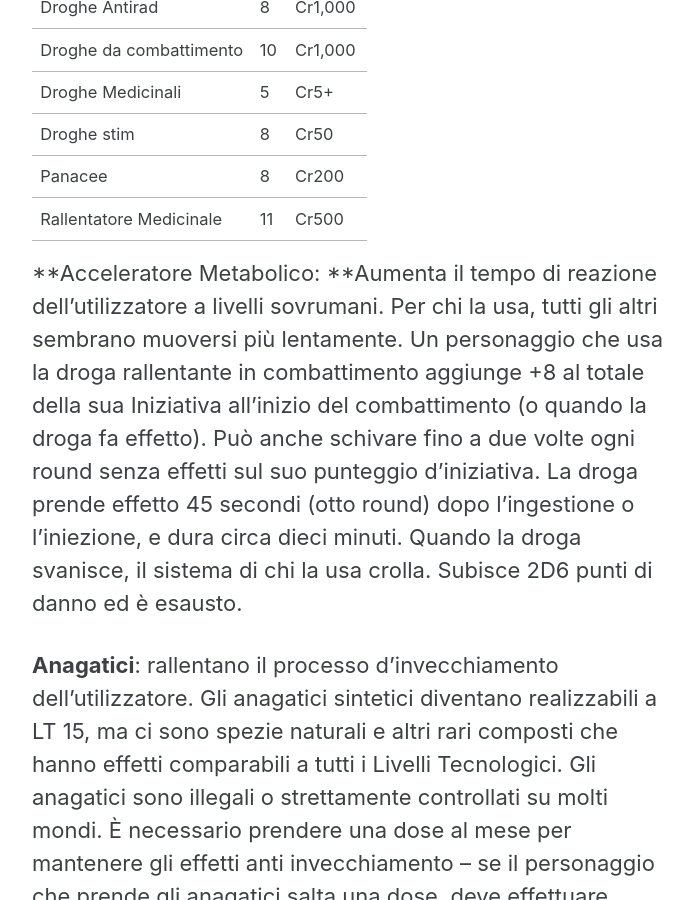
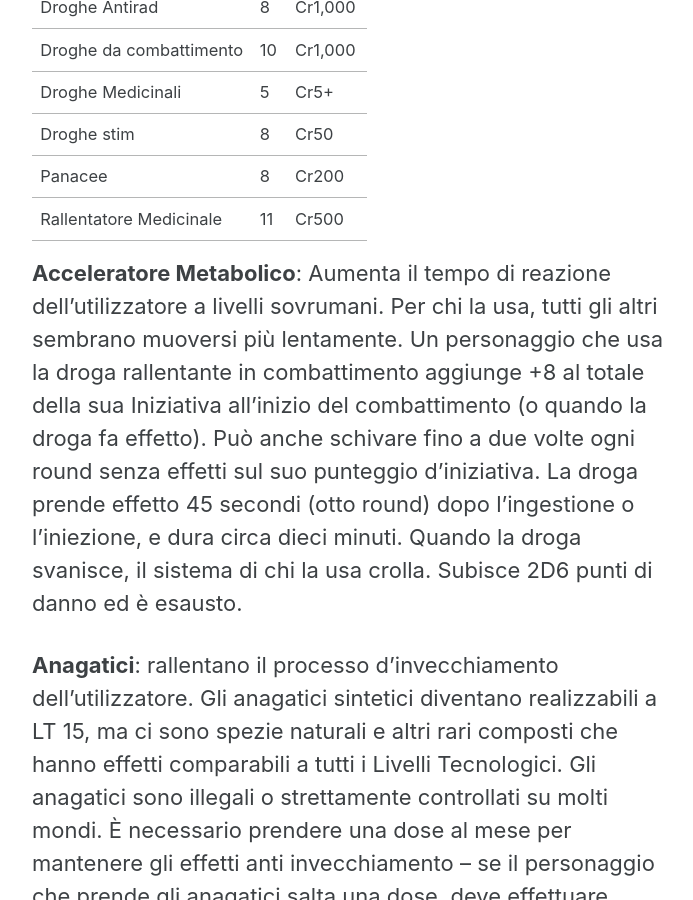
Before and after one commit to Italian-Translation-Alliance/cepheus-engine-ita.github.io, a Jekyll site: the page built from _srd/libro_primo/ch4_equipaggiamento.md, in a window 1280 px wide and 900 px high, scrolled down 13831 px. Shown: the whole window, without its empty margins (290-983 px from the left). Built offline with Jekyll 4.4.1, drawn with Linux system fonts in a browser that asks for light colours; cached includes are drawn as plain includes; some of the changed text lies outside the part shown.

```diff
--- a/_srd/libro_primo/ch4_equipaggiamento.md
+++ b/_srd/libro_primo/ch4_equipaggiamento.md
@@ -342,7 +342,7 @@ nelle campagne di Cepheus Engine.
 | Panacee                 | 8   | Cr200   |
 | Rallentatore Medicinale | 11  | Cr500   |
 
-**Acceleratore Metabolico: **Aumenta il tempo di reazione
+**Acceleratore Metabolico**: Aumenta il tempo di reazione
 dell’utilizzatore a livelli sovrumani. Per chi la usa, tutti gli altri
 sembrano muoversi più lentamente. Un personaggio che usa la droga
 rallentante in combattimento aggiunge +8 al totale della sua Iniziativa
@@ -430,7 +430,7 @@ Mondo con Livello di Legge di 1 o più.
 | Nucleare Tascabile | 12  | 2D6 x 20 | 15D6 metri | 20,000     |
 | TDX                | 12  | 4D6      | 4D6 metri  | 1,000      |
 
-**Nucleare Tascabile: **Assolutamente illegale su molti pianeti, la
+**Nucleare Tascabile**: Assolutamente illegale su molti pianeti, la
 nucleare tascabile ha in realtà le dimensioni di una ventiquattrore, per
 cui è troppo grande per entrare in un lanciagranate.
 
@@ -633,7 +633,7 @@ o Esperto Gioco d’Azzardo per adattarli meglio al loro stile di vita.
 
 ### Opzioni
 
-**Arma Integrata: **Qualsiasi arma adeguata può essere aggiunta a un
+**Arma Integrata**: Qualsiasi arma adeguata può essere aggiunta a un
 drone o a un robot, al costo di Cr 10.000 + il costo dell’arma.
 
 **Armatura**: L’armatura può essere aumentata di 5, il che aumenta il
@@ -779,7 +779,7 @@ e li rende capaci di fare azioni, persino negli ambienti più insoliti.
 | Zaino Propulsore         | 9   | Cr2,000   | 5    |
 | Generatore Portatile     | 10  | Cr500,000 | 15   |
 
-**Abbigliamento Artico: **Protegge dal clima glaciale (-20°C o meno).
+**Abbigliamento Artico**: Protegge dal clima glaciale (-20°C o meno).
 Fornisce un MD+2 su tutte le prove di Resistenza effettuate per
 resistere agli effetti di esposizione al clima freddo. Il peso è ridotto
 di 1kg ogni 5 LT.
@@ -856,11 +856,11 @@ Le abilità tecniche richiedono strumenti specialistici di vario tipo.
 | Toolkit Scientifico    | 9   | Cr1,000 | 12   |
 | Toolkit di Agrimensura | 9   | Cr1,000 | 12   |
 
-**Grimaldelli: **Permettono di forzare normali serratura meccaniche. Gli
+**Grimaldelli**: Permettono di forzare normali serratura meccaniche. Gli
 strumenti da scasso sono illegali sui mondi con livello di legge 8+; su
 questi mondi il prezzo cresce a Cr100 o più.
 
-**Kit Medico: **Questo kit medico contiene dispositivi diagnostici e
+**Kit Medico**: Questo kit medico contiene dispositivi diagnostici e
 scanner, strumenti chirurgici e una quantità di medicinali e
 antibiotici, permettendo al medico di praticare l’arte nel suo campo.
 
@@ -902,7 +902,7 @@ hanno i seguenti tratti:
 
 **LT**: Il Livello Tecnologico minimo a cui quel veicolo è disponibile
 
-**Abilità:**: Quale abilità è necessaria per guidare o pilotare il
+**Abilità**: Quale abilità è necessaria per guidare o pilotare il
 veicolo.
 
 **Agilità (Agi)**: Quanto è facile da guidare il veicolo, espresso sotto
@@ -949,7 +949,7 @@ sua struttura prima di essere disabilitato.
 | Gravicintura   | 12  | Zero-G         | +2  | 300 kph  | 1 indossatore                        | Aperto | \-       | \-     | \-        | Nessuno                      | 100   |
 | Gravitrasporto | 15  | Grav           | +0  | 620 kph  | 1 guidatore, 1 artigliere, 14 psgr   | Chiuso | 25       | 8      | 8         | Pistola a Fusione (torretta) | 150   |
 
-**Aeroscafo: **Un veicolo scoperto sostenuto in aria dalla tecnologia
+**Aeroscafo**: Un veicolo scoperto sostenuto in aria dalla tecnologia
 antigravità. Gli aeroscafi possono anche raggiungere l’orbita
 (impiegando un numero di ore uguale al Codice Dimensione del mondo), ma
 i passeggeri a quell’altitudine devono indossare tute spaziali. Sono
@@ -962,12 +962,12 @@ incorporati (di solito una ricetrasmittente laser) che lo rendono ideale
 per l’esplorazione. Un ATV ha un punto d’aggancio per una torretta, ma
 normalmente non è dotato di armi.
 
-**Automobile:**: Una normale autovettura a ruote.
+**Automobile**: Una normale autovettura a ruote.
 
 **Biplano**: Una primitiva forma di aeroscafo con due paia di ali una
 sopra l’altra. Questo veicolo può trasportare solo un carico di 100kg.
 
-**Destroyer:** Uno scafo molto veloce e manovrabile a lunga durata per
+**Destroyer** Uno scafo molto veloce e manovrabile a lunga durata per
 azioni militari, concepito per scortare scafi più grandi all’interno di
 una flotta, convogli e gruppi di battaglia e per difenderli da
 attaccanti più piccoli a corto raggio ma più potenti. Alimentato da un
@@ -1119,7 +1119,7 @@ volta.
 | Sciabola          | 3   | Cr100 | 1250g | mischia (gittata estesa)                      | 3D6   | S    | 8   |
 | Fioretto          | 3   | Cr100 | 500g  | mischia (gittata estesa)                      | 3D6   | P    | 8   |
 
-**Alabarda: **Un’arma a due mani a forma di palo dotata di una lama a
+**Alabarda**: Un’arma a due mani a forma di palo dotata di una lama a
 forma di ascia e uno spuntone di acciaio montato sulla sommità della
 lunga asta. Lunghezza: 2500mm.
 
@@ -1271,7 +1271,7 @@ ricaricata.
 | Carabina Laser                         | 8   | Cr200 | 3kg  | 50    |
 | Fucile Laser                           | 9   | Cr300 | 4kg  | 100   |
 
-**Arco: **Un pezzo di legno robusto ma elastico lavorato in una
+**Arco**: Un pezzo di legno robusto ma elastico lavorato in una
 specifica forma e incordato con una pezzo di corda, stringa o budello
 per aumentare la tensione. La corda è tirata indietro e rilasciato per
 scagliare una freccia a lunghe distanze con una forza sorprendente. A
@@ -1440,7 +1440,7 @@ richiede un qualche tipo di identificazione (analisi del DNA o della
 retina di chi lo usa, inserimento di password, trasmissione di un codice
 sbloccante da un com) prima di poter essere usata. Cr 100.
 
-**Lanciagranate(LT 8): **Un lanciagranate RAM sotto la canna può essere
+**Lanciagranate(LT 8)**: Un lanciagranate RAM sotto la canna può essere
 aggiunto a qualsiasi fucile per 1.000 Cr. Questo lanciagranate ha un
 caricatore di una granata, non può sparare in automatico e ci vogliono
 quattro azioni minori per ricaricarlo.
```
